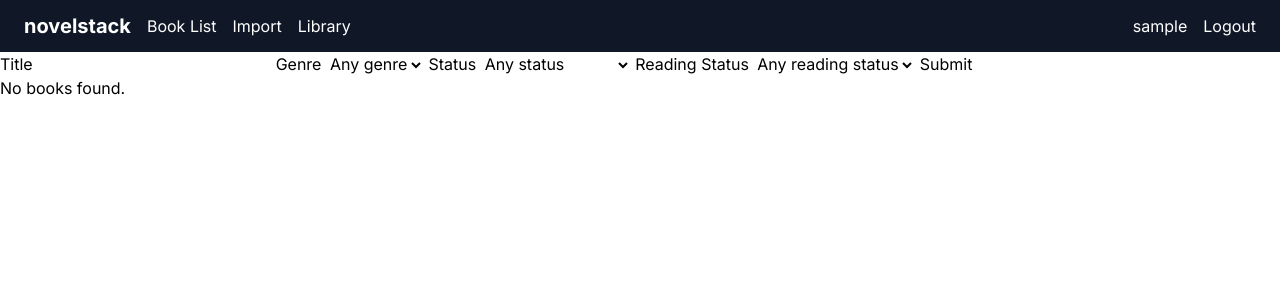
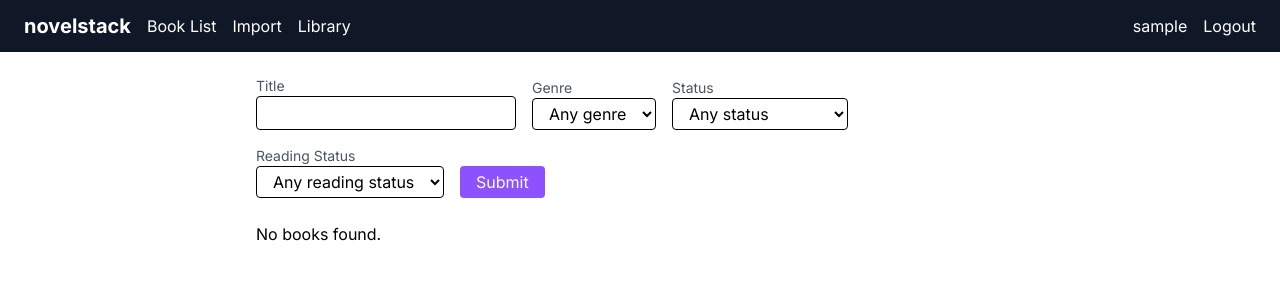
Before and after one commit to saineee/novelstack, a Django app: page /library/ in a window 1280 px wide. Shown: the top 300 px of the page. Run offline with Django 5.2, Linux system fonts and the light colour scheme; the visitor is signed in with stand-in values (Sample User, id 1); data that the repository does not hold is empty; style sheets or scripts are compiled from the project's sources.

Commit message:
feat: style library page, cards, progress bar, status, filters

```diff
--- a/library/models.py
+++ b/library/models.py
@@ -27,3 +27,9 @@ class UserBook(models.Model):
             models.CheckConstraint(
                 condition=Q(date_ended__gte=F('date_started')),
                 name = "date_ended_after_date_started")]
+
+    @property
+    def progress_percent(self):
+        if self.book.chapters and self.current_chapter:
+            return int(self.current_chapter / self.book.chapters * 100)
+        return 0
--- a/library/templates/library/library.html
+++ b/library/templates/library/library.html
@@ -1,40 +1,67 @@
 {% extends 'base.html' %}
 {% block title %}Library{% endblock %}
 {% block content %}
-<form method = "get" action="{% url 'library' %}">
-    <label for="title-input">Title</label>
-    <input type="text" name="title" id="title-input" value="{{ title }}">
-    <label for="genre-input">Genre</label>
-   <select name="genre" id="genre-input">
+<form method="get" action="{% url 'library' %}" class="flex flex-wrap items-end gap-4 max-w-3xl mx-auto my-6">
+    <div class="flex flex-col">
+        <label for="title-input" class="text-sm text-gray-600">Title</label>
+        <input type="text" name="title" id="title-input" value="{{ title }}" class="border rounded px-3 py-1">
+    </div>
+    <div class="flex flex-col">
+        <label for="genre-input" class="text-sm text-gray-600">Genre</label>
+        <select name="genre" id="genre-input" class="border rounded px-3 py-1">
             <option value="" {% if not genre %}selected{% endif %}>Any genre</option>
             {% for g in genres %}
             <option value="{{ g.name }}" {% if g.name == genre %}selected{% endif %}>{{ g }}</option>
             {% endfor %}
         </select>
-    <label for="status-input">Status</label>
-    <select name="status" id="status-input">
+    </div>
+    <div class="flex flex-col">
+        <label for="status-input" class="text-sm text-gray-600">Status</label>
+        <select name="status" id="status-input" class="border rounded px-3 py-1">
             <option value="" {% if not status %}selected{% endif %}>Any status</option>
             {% for value, name in status_choices %}
             <option value="{{ value }}" {% if status == value %}selected{% endif %}>{{ name }}</option>
             {% endfor %}
         </select>
-    <label for="reading_status-input">Reading Status</label>
-    <select name="reading_status" id="reading_status-input">
+    </div>
+    <div class="flex flex-col">
+        <label for="reading_status-input" class="text-sm text-gray-600">Reading Status</label>
+        <select name="reading_status" id="reading_status-input" class="border rounded px-3 py-1">
             <option value="" {% if not reading_status %}selected{% endif %}>Any reading status</option>
             {% for value, name in status_choices_userbook %}
             <option value="{{ value }}" {% if reading_status == value %}selected{% endif %}>{{ name }}</option>
             {% endfor %}
         </select>
-    <button type="submit">Submit</button>
+    </div>
+    <button type="submit" class="px-4 py-1 bg-violet-500 text-white rounded hover:bg-violet-600">Submit</button>
 </form>
-<nav>
+<div class="max-w-3xl mx-auto flex flex-col gap-4">
     {% for userbook in books %}
-{{ userbook.book.title }} by
-{{ userbook.book.author }} - <a href="{% url 'userbook_update' userbook.id %}">Update</a> - <a href="{% url 'userbook_delete' userbook.id %}">Delete</a>
-</nav>
+<div class="flex gap-4 border rounded-lg p-4 shadow">
+    {% if userbook.book.anilist_cover_url %}
+        <img src="{{ userbook.book.anilist_cover_url }}" class="w-24 rounded">
+    {% else %}
+        <div class="w-24 h-32 bg-gray-200 rounded"></div>
+    {% endif %}
+
+    <div class="flex flex-col gap-2 flex-1">
+       <div>
+            <h3 class="font-bold text-lg">{{ userbook.book.title }}</h3>
+            <p class="text-gray-500 text-sm">{{ userbook.book.author }}</p>
+            <span class="text-xs px-2 py-1 rounded-full bg-violet-100 text-violet-700">{{ userbook.get_status_display }}</span>
+        </div>
+        <div class="w-full bg-gray-200 rounded-full h-2">
+            <div class="bg-violet-500 h-2 rounded-full" style="width: {{ userbook.progress_percent }}%"></div>
+        </div>
+        <p class="text-sm text-gray-500">{{ userbook.current_chapter|default:0 }}/{{ userbook.book.chapters|default:"?" }}</p>
+        <div class="flex gap-2">
+            <a href="{% url 'userbook_update' userbook.id %}" class="px-3 py-1 bg-violet-500 text-white rounded text-sm hover:bg-violet-600">Update</a>
+            <a href="{% url 'userbook_delete' userbook.id %}" class="px-3 py-1 bg-gray-200 rounded text-sm hover:bg-gray-300">Delete</a>
+        </div>
+    </div>
+</div>
     {% empty %}
-<p>
-No books found.
-</p>
-{% endfor %}
+        <p>No books found.</p>
+    {% endfor%}
+</div>
 {% endblock %}
```
Lines whose indentation alone changed are shown as unchanged.
